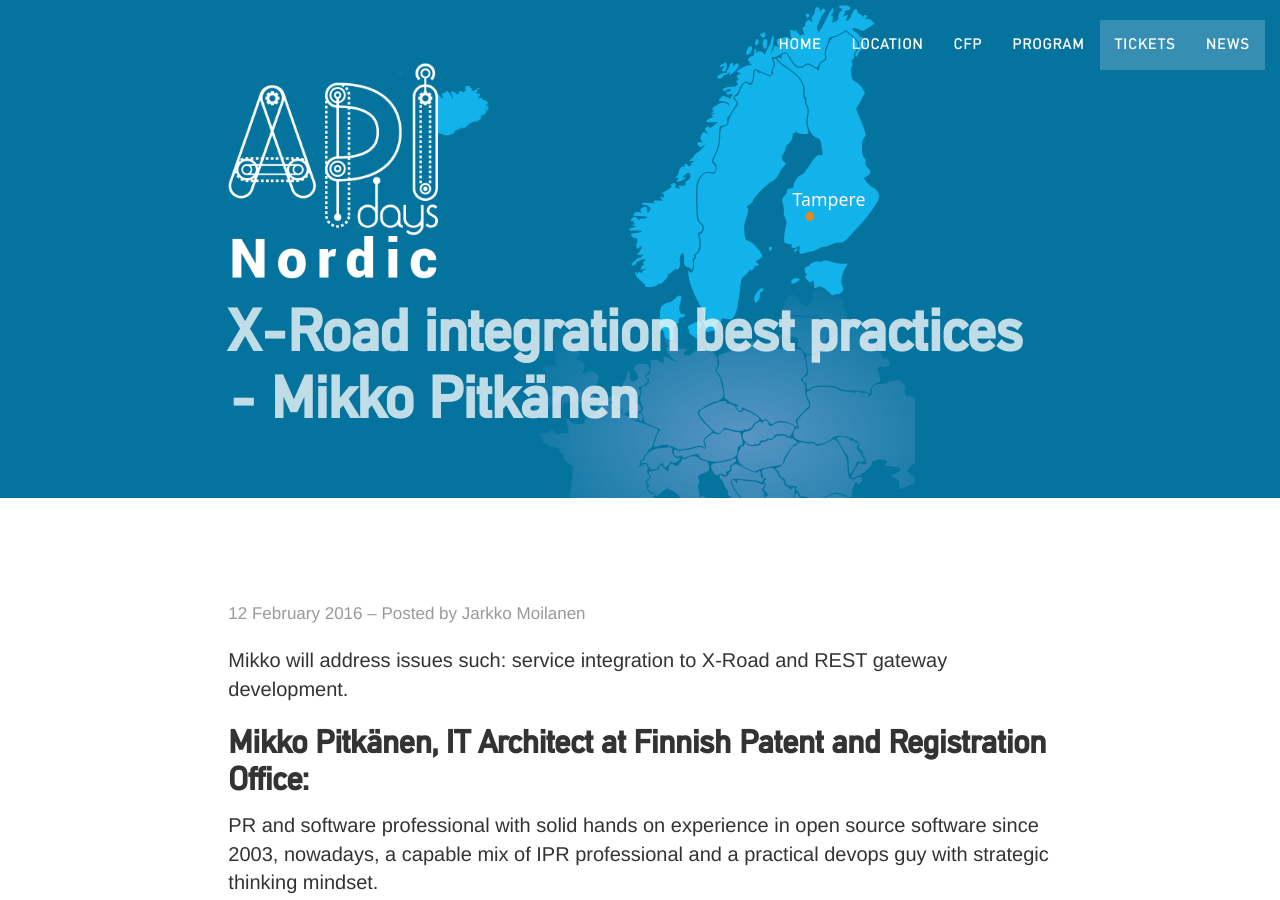
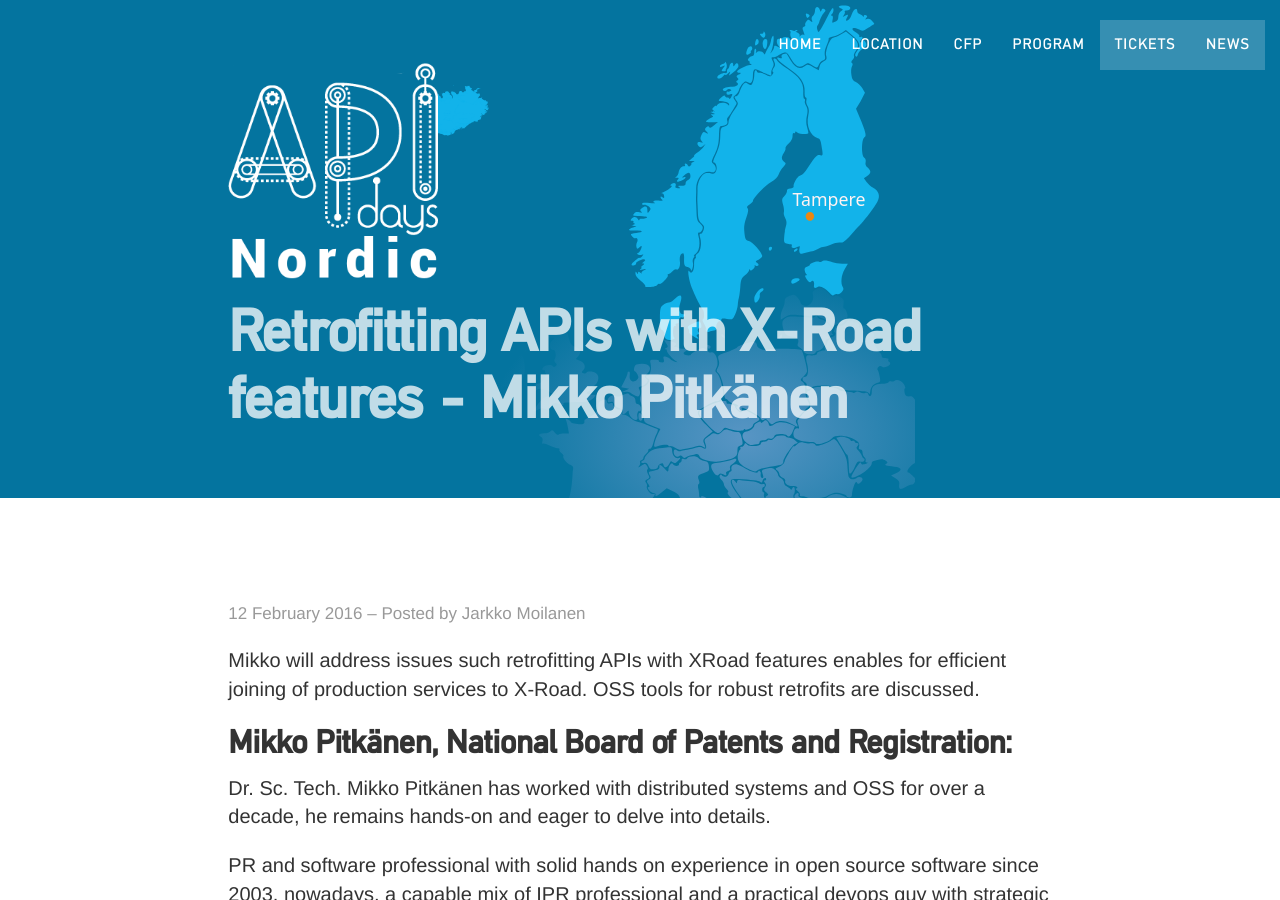
Before and after one commit to apidaysnordic/apidaysnordic.github.io, a Jekyll site: the page built from _posts/2016-02-12-mikko-pitkanen.md, in a window 1280 px wide and 900 px high. Built offline with Jekyll 4.4.1, drawn with Linux system fonts in a browser that asks for light colours; some web fonts are replaced; comment, search, counter and statistics services are not loaded.

Commit message:
modded Mikkos introduction

```diff
--- a/_layouts/programme.html
+++ b/_layouts/programme.html
@@ -246,9 +246,9 @@
                                 <a href="/2016/02/12/mikko-pitkanen.html" class="entry-streams-holder"
                                    style="color: #754994; border-left-color: #754994;">
                                     <div class="visible-xs talk-location">Technology Room</div>
-                                    X-Road Service integration best practices and REST Gateway
+                                    Retrofitting APIs with X-Road features
                                     <br>
-                                    <strong>Mikko Pitkänen &ndash; Finnish Patent and Registration Office</strong>
+                                    <strong>Mikko Pitkänen &ndash; National Board of Patents and Registration</strong>
                                 </a>
                             </div>
                         </div>
--- a/_posts/2016-02-12-mikko-pitkanen.md
+++ b/_posts/2016-02-12-mikko-pitkanen.md
@@ -1,12 +1,15 @@
 ---
-title: X-Road integration best practices - Mikko Pitkänen
+title: Retrofitting APIs with X-Road features - Mikko Pitkänen
 layout: post
 author: Jarkko Moilanen
 ---
 
-Mikko will address issues such: service integration to X-Road and REST gateway development.
+Mikko will address issues such retrofitting APIs with XRoad features enables for efficient joining of production services to X-Road.
+OSS tools for robust retrofits are discussed.
 
-## Mikko Pitkänen, IT Architect at Finnish Patent and Registration Office:
+## Mikko Pitkänen, National Board of Patents and Registration:
+
+Dr. Sc. Tech. Mikko Pitkänen has worked with distributed systems and OSS for over a decade, he remains hands-on and eager to delve into details.
 
 PR and software professional with solid hands on experience in open source software since 2003, nowadays, a capable mix of IPR professional and a practical devops guy with strategic thinking mindset.
 
```
